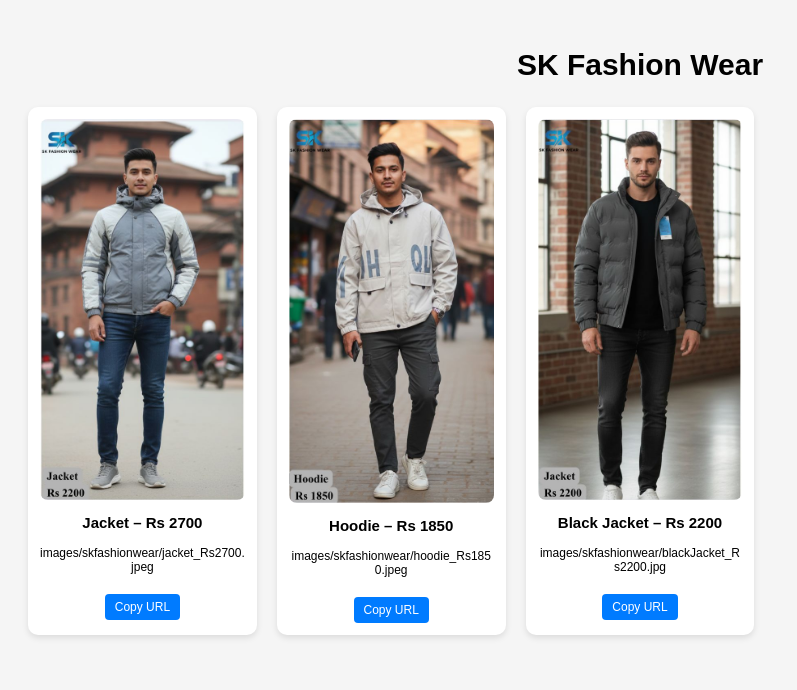
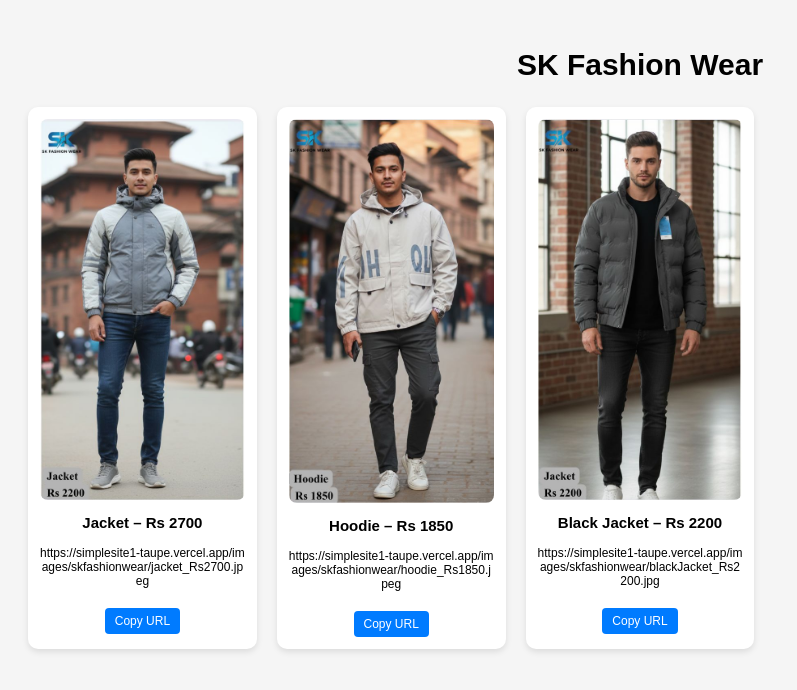
Before and after one commit to sehenagautam/simplesite, a plain HTML site: page skfashionwear.html in a window 1280 px wide. Shown: the whole page, without its empty margins (0-797 px from the left). Drawn offline with Linux system fonts and the light colour scheme.

Commit message:
Update skfashionwear.html

```diff
--- a/skfashionwear.html
+++ b/skfashionwear.html
@@ -5,15 +5,21 @@
     <title>SK Fashion Wear</title>
 
     <style>
-        body { font-family: Arial; padding: 20px; background:#f5f5f5; }
-        h1 { text-align: center; font-size: 30px; margin-bottom: 25px; }
-
+        body {
+            font-family: Arial;
+            padding: 20px;
+            background:#f5f5f5;
+        }
+        h1 {
+            text-align: center;
+            font-size: 30px;
+            margin-bottom: 25px;
+        }
         .gallery {
             display: grid;
             grid-template-columns: repeat(auto-fill, minmax(220px, 1fr));
             gap: 20px;
         }
-
         .item {
             background: white;
             padding: 12px;
@@ -21,25 +27,21 @@
             text-align: center;
             box-shadow: 0 3px 6px rgba(0,0,0,0.1);
         }
-
         .item img {
             width: 100%;
             border-radius: 8px;
             cursor: pointer;
         }
-
         .label {
             margin-top: 10px;
             font-weight: bold;
             font-size: 15px;
         }
-
         .url-text {
             font-size: 12px;
             margin-top: 5px;
             word-break: break-all;
         }
-
         .copy-btn {
             margin-top: 8px;
             padding: 6px 10px;
@@ -50,7 +52,6 @@
             border-radius: 4px;
             cursor: pointer;
         }
-
         #lightbox {
             position: fixed; top:0; left:0;
             width:100%; height:100%;
@@ -60,8 +61,11 @@
         #lightbox img { max-width:90%; max-height:90%; }
 
         #close {
-            position:absolute; top:20px; right:30px;
-            font-size:40px; color:white; cursor:pointer;
+            position:absolute;
+            top:20px; right:30px;
+            font-size:40px;
+            color:white;
+            cursor:pointer;
         }
     </style>
 
@@ -72,7 +76,6 @@
 
 <div class="gallery">
 
-<!-- Jacket Rs 2700 -->
     <div class="item">
         <img src="images/skfashionwear/jacket_Rs2700.jpeg">
         <p class="label">Jacket – Rs 2700</p>
@@ -80,7 +83,6 @@
         <button class="copy-btn" onclick="copyURL(this)">Copy URL</button>
     </div>
 
-<!-- Hoodie Rs 1850 -->
     <div class="item">
         <img src="images/skfashionwear/hoodie_Rs1850.jpeg">
         <p class="label">Hoodie – Rs 1850</p>
@@ -88,7 +90,6 @@
         <button class="copy-btn" onclick="copyURL(this)">Copy URL</button>
     </div>
 
-<!-- Black Jacket Rs 2200 -->
     <div class="item">
         <img src="images/skfashionwear/blackJacket_Rs2200.jpg">
         <p class="label">Black Jacket – Rs 2200</p>
@@ -104,16 +105,26 @@
 </div>
 
 <script>
+const BASE_URL = "https://simplesite1-taupe.vercel.app/";
+
 function copyURL(btn){
-    const url = btn.previousElementSibling.textContent;
+    const url = btn.previousElementSibling.textContent.trim();
     navigator.clipboard.writeText(url);
     alert("Copied: " + url);
 }
 
-document.querySelectorAll(".gallery img").forEach(img => {
+document.querySelectorAll(".item").forEach(item => {
+    const img = item.querySelector("img");
+    const urlText = item.querySelector(".url-text");
+
+    const relativePath = img.getAttribute("src");
+    const fullURL = BASE_URL + relativePath.replace(/^\//, "");
+
+    urlText.textContent = fullURL;
+
     img.onclick = () => {
         document.getElementById("lightbox").style.display = "flex";
-        document.getElementById("large").src = img.src;
+        document.getElementById("large").src = fullURL;
     };
 });
 
```
Lines whose indentation alone changed are shown as unchanged.
